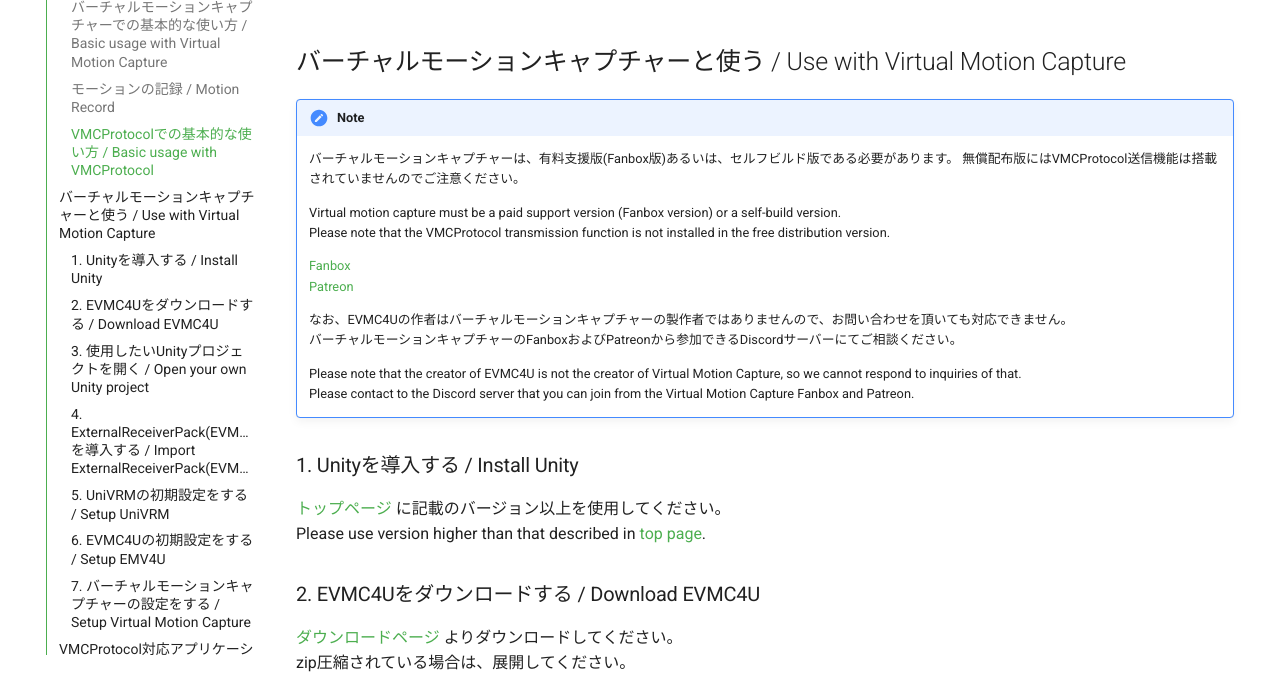
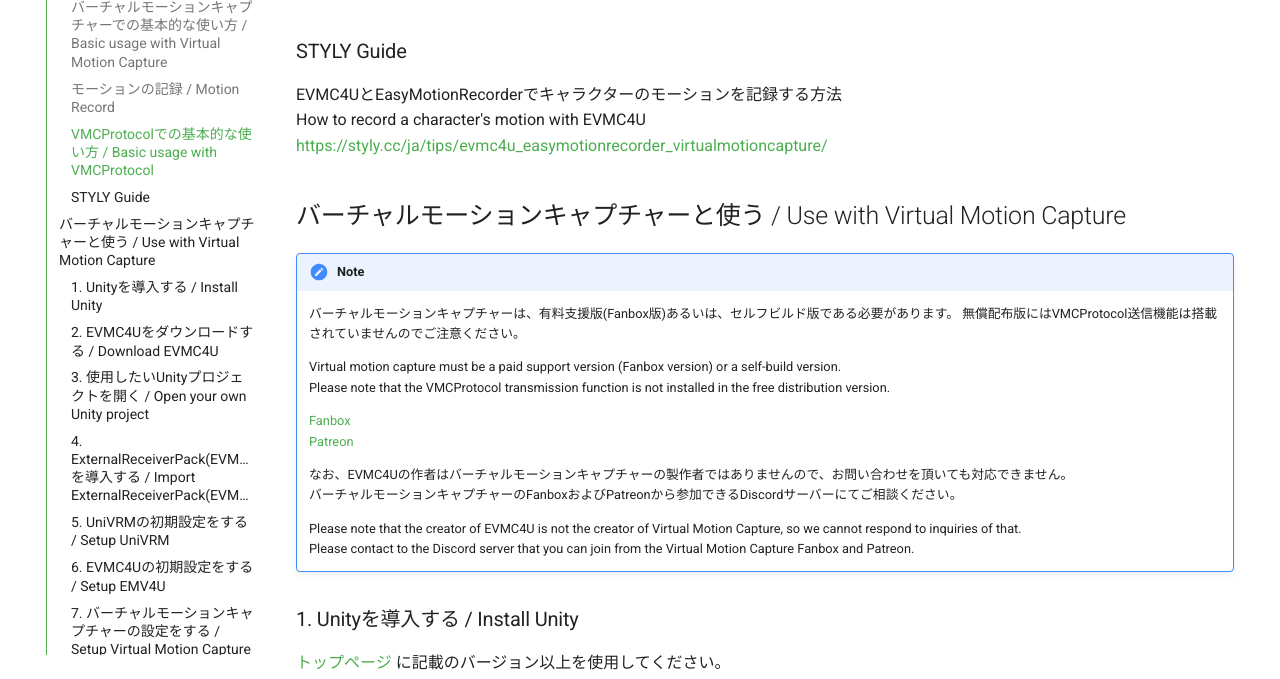
Before and after one commit to gpsnmeajp/EasyVirtualMotionCaptureForUnity-documents, an MkDocs documentation site: the page built from docs/HowToUse.md, in a window 1280 px wide and 900 px high, scrolled down 1542 px, cut to the strip 221-900 px from the top of the window. Built offline with MkDocs 1.6.1 and Material for MkDocs 9.7.7, drawn with Linux system fonts in a browser that asks for light colours; comment, search, counter and statistics services are not loaded.

Commit message:
STYLY Guideをそっと追加

```diff
--- a/docs/HowToUse.md
+++ b/docs/HowToUse.md
@@ -22,6 +22,11 @@
 
 ### VMCProtocolでの基本的な使い方 / Basic usage with VMCProtocol
 <iframe width="560" height="315" src="https://www.youtube.com/embed/L5dkdnk5c9A" title="YouTube video player" frameborder="0" allow="accelerometer; autoplay; clipboard-write; encrypted-media; gyroscope; picture-in-picture" allowfullscreen></iframe>
+
+### STYLY Guide
+EVMC4UとEasyMotionRecorderでキャラクターのモーションを記録する方法
+How to record a character's motion with EVMC4U
+[https://styly.cc/ja/tips/evmc4u_easymotionrecorder_virtualmotioncapture/](https://styly.cc/ja/tips/evmc4u_easymotionrecorder_virtualmotioncapture/)
 
 <a name="use_with_vmc"></a>
 
```
